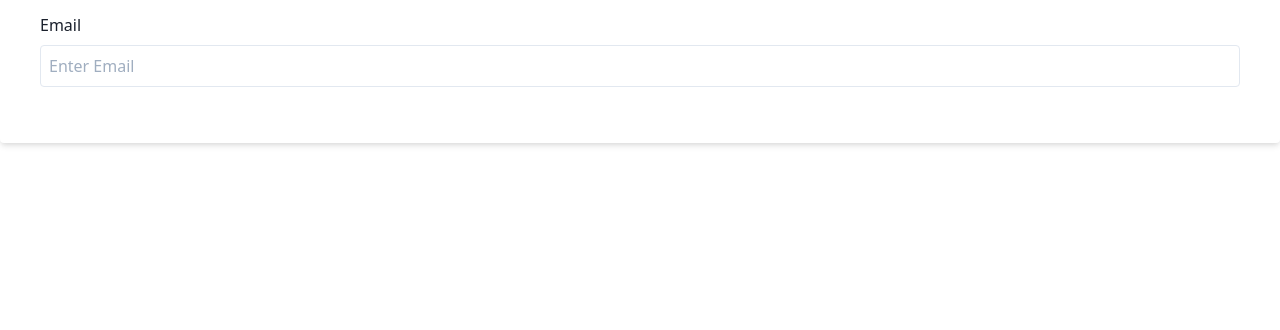
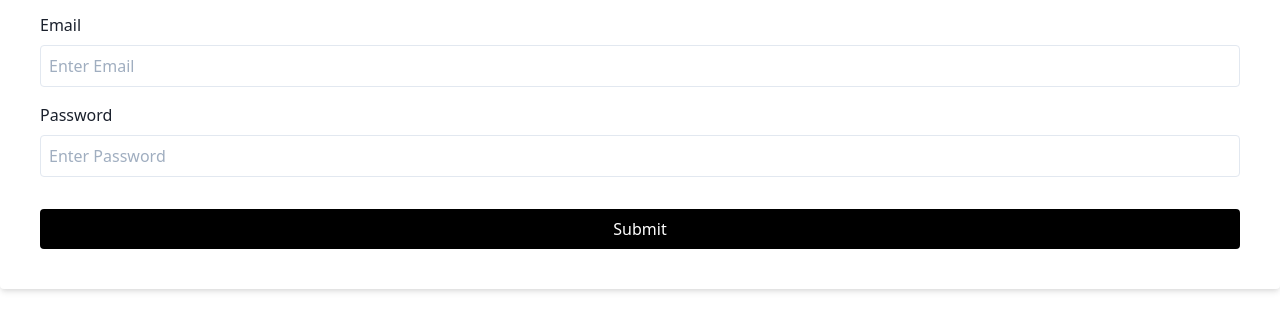
Before and after one commit to zeeshanzaman/password-strength, a plain HTML site: page index.html in a window 1280 px wide. Shown: the part 112-442 px from the top of the page. Drawn offline with nearby package versions, Linux system fonts and the light colour scheme.

Commit message:
create button

```diff
--- a/index.html
+++ b/index.html
@@ -20,6 +20,13 @@
             <label for="email" class="text-gray-900">Email</label>
             <input type="text" class="border block w-full p-2 mt-2 rounded" id="email" placeholder="Enter Email">
         </div>
+
+        <div class="my-4 text-left">
+            <label for="Password" class="text-gray-900">Password</label>
+            <input type="password" class="border block w-full p-2 mt-2 rounded" id="password" placeholder="Enter Password">
+        </div>
+
+        <button class="bg-black text-white py-2 mt-4 inline-block w-full rounded" type="submit">Submit</button>
     </div>
 
     <script src="custom.js"></script>
```
